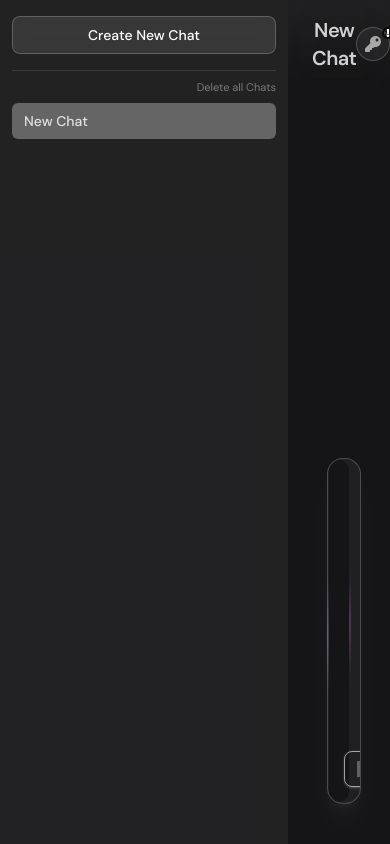
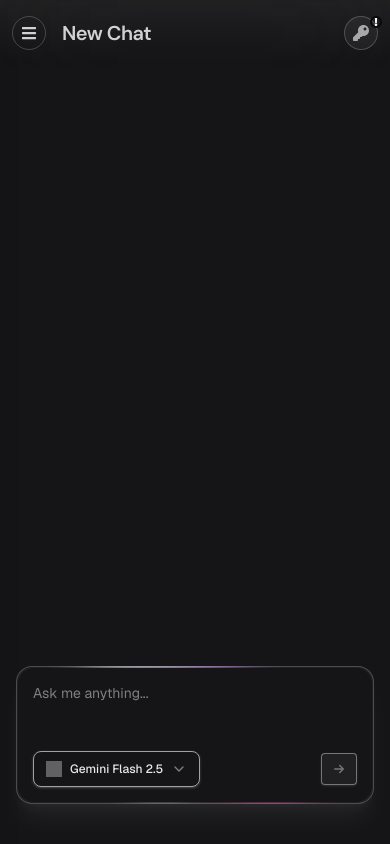
Before and after one commit to hassanhamza930/chatkit0, a Next.js app: page /chat in a window 390 px wide. Built offline with nearby package versions, Linux system fonts and the light colour scheme; grey boxes are pictures that could not be loaded; a web font is replaced by a local one.

Commit message:
Mobile Responsiveness Added

```diff
--- a/app/chat/components/Sidebar.tsx
+++ b/app/chat/components/Sidebar.tsx
@@ -4,6 +4,7 @@ import { Plus } from "lucide-react";
 import { FaPlus, FaPlusSquare, FaRegPlusSquare } from "react-icons/fa";
 import { hideScrollbar } from "@/app/const";
 import { memo, useCallback, useMemo } from "react";
+import { useSidebar, useSidebarStore } from "../hooks/useSidebar";
 
 
 const ChatCard = memo(({ chat, isSelected, onClick }: { chat: ChatInterface, isSelected: boolean, onClick: (chat: ChatInterface) => void }) => {
@@ -11,14 +12,20 @@ const ChatCard = memo(({ chat, isSelected, onClick }: { chat: ChatInterface, isS
     <button
       onClick={() => onClick(chat)}
       className={`flex flex-row justify-start items-center w-full ${isSelected ? "bg-white/30" : "bg-white/5"} rounded-md px-3 py-2  cursor-pointer`}>
-      <h1 className="text-white/80 text-sm font-medium">{chat.name}</h1>
+      <h1 className="text-white/80 text-[11px] md:text-sm font-medium">{chat.name}</h1>
     </button>
   )
 })
 
 const SidebarComponent = () => {
+  const { isOpen, isMobile, toggleSidebar } = useSidebar();
+  const { chats, addChat, clearChats, selectedChat, setSelectedChat } = useChatStore();
 
-  const { chats, addChat, clearChats, selectedChat, setSelectedChat } = useChatStore();
+  const sidebarClasses = `
+    h-full w-72 bg-black/60 flex flex-col justify-start items-center flex-none px-3
+    ${isMobile ? 'fixed top-0 left-0 z-[99] duration-300 ease-in-out backdrop-blur-lg shadow-xl' : ''}
+    ${isMobile && !isOpen ? '-translate-x-full' : ''}
+  `;
 
   const handleCreateNewChat = useCallback(() => {
     addChat({
@@ -29,7 +36,10 @@ const SidebarComponent = () => {
         timeUpdated: new Date()
       }
     });
-  }, [addChat]);
+    if (isMobile) {
+      toggleSidebar();
+    }
+  }, [addChat, isMobile, toggleSidebar]);
 
   const handleClearChats = useCallback(() => {
     if (confirm("Are you sure you want to delete all chats?")) {
@@ -40,7 +50,10 @@ const SidebarComponent = () => {
 
   const handleSelectChat = useCallback((chat: ChatInterface) => {
     setSelectedChat({ chat });
-  }, [setSelectedChat]);
+    if (isMobile) {
+      toggleSidebar();
+    }
+  }, [setSelectedChat, isMobile, toggleSidebar]);
 
   const sortedChats = useMemo(() => {
     return [...chats].sort((a, b) => new Date(b.timeUpdated).getTime() - new Date(a.timeUpdated).getTime());
@@ -48,10 +61,11 @@ const SidebarComponent = () => {
 
 
   return (
-    <div style={{ fontFamily: "DM Sans" }} className="h-full w-72 bg-white/10 flex flex-col justify-start items-center flex-none px-3">
+    <div style={{ fontFamily: "DM Sans" }} className={sidebarClasses}>
+
       <button
         onClick={handleCreateNewChat}
-        className="w-full mt-4 px-4 py-2 bg-white/10 hover:bg-white/20 border border-white/20 hover:border-white/30 rounded-lg text-white font-medium text-sm transition-all duration-200 flex items-center justify-center gap-2 group backdrop-blur-sm cursor-pointer">
+        className="w-full mt-4 px-4 py-2 bg-white/10 hover:bg-white/20 border border-white/20 hover:border-white/30 rounded-lg text-white font-medium text-xs md:text-sm transition-all duration-200 flex items-center justify-center gap-2 group backdrop-blur-sm cursor-pointer">
         Create New Chat
       </button>
 
@@ -77,8 +91,8 @@ const SidebarComponent = () => {
 
         {chats.length == 0 && (
           <div className="flex flex-col justify-start items-center w-full mt-5">
-            <h1 className="text-white/40 text-sm font-normal">No chats yet</h1>
-            <h1 className="text-white/40 text-xs font-normal">Create a new chat to get started</h1>
+            <h1 className="text-white/40 text-xs font-normal">No chats yet</h1>
+            <h1 className="text-white/40 text-[11px] font-normal">Create a new chat to get started</h1>
           </div>
         )}
 
--- /dev/null
+++ b/app/chat/hooks/useSidebar.ts
@@ -0,0 +1,41 @@
+import { useState, useEffect } from "react";
+import { useIsMobile } from "@/hooks/use-mobile";
+import { create } from 'zustand';
+
+interface SidebarState {
+    isOpen: boolean;
+    isMobile: boolean;
+    toggleSidebar: () => void;
+}
+
+export const useSidebarStore = create<SidebarState>((set) => {
+    const isMobile = typeof window !== 'undefined' ? window.innerWidth < 768 : false;
+    return {
+        isOpen: !isMobile,
+        isMobile,
+        toggleSidebar: () => set((state) => ({ isOpen: !state.isOpen })),
+    };
+});
+
+export function useSidebar() {
+    const { isOpen, isMobile, toggleSidebar } = useSidebarStore();
+
+    useEffect(() => {
+        const handleResize = () => {
+            const mobile = window.innerWidth < 768;
+            useSidebarStore.setState({
+                isMobile: mobile,
+                isOpen: !mobile
+            });
+        };
+
+        window.addEventListener('resize', handleResize);
+        return () => window.removeEventListener('resize', handleResize);
+    }, []);
+
+    return {
+        isOpen,
+        toggleSidebar,
+        isMobile
+    };
+}
--- a/app/chat/page.tsx
+++ b/app/chat/page.tsx
@@ -88,7 +88,7 @@ export default function Chat() {
 
             <Sidebar />
 
-            <div className="relative z-0 h-full w-full px-[10%] flex flex-col justify-center items-center bg-white/5 overflow-hidden">
+            <div className="relative z-0 h-full w-full px-4 md:px-[10%] flex flex-col justify-center items-center bg-white/5 overflow-hidden">
                 <Header />
                 <MessagesArea />
                 <div className="h-auto w-full py-10 flex justify-center items-center">
--- a/components/Header/Header.tsx
+++ b/components/Header/Header.tsx
@@ -1,15 +1,17 @@
 'use client'
-import { FaCheck, FaExclamation, FaKey } from "react-icons/fa";
+import { FaCheck, FaExclamation, FaKey, FaBars } from "react-icons/fa";
 import { useInputBoxStore } from "../InputBox/store/inputboxstore";
 import OpenRouterKeyModal from "./components/OpenRouterKeyModal";
 import { useChatStore } from "@/app/chat/store/store";
 import useHeaderLogic from "./logic/useIHeaderLogic";
 import { memo, useCallback } from "react";
+import { useSidebar } from "@/app/chat/hooks/useSidebar";
 
 const HeaderComponent = () => {
     useHeaderLogic();
     const { openrouterKey, setOpenrouterKeyModalOpen } = useInputBoxStore();
     const chatName = useChatStore(state => state.selectedChat?.name);
+    const { toggleSidebar, isMobile } = useSidebar();
 
     const handleOpenModal = useCallback(() => {
         setOpenrouterKeyModalOpen(true);
@@ -17,9 +19,17 @@ const HeaderComponent = () => {
 
     return (
         <>
-            <header className="absolute top-0 right-0 z-50 w-full flex flex-row justify-between items-center px-6 py-4 bg-gradient-to-b from-white/5 to-transparent backdrop-blur-3xl">
+            <header className="absolute top-0 right-0 z-50 w-full flex flex-row justify-between items-center px-3 md:px-6 py-4 bg-gradient-to-b from-white/5 to-transparent backdrop-blur-3xl">
 
-                <div className="flex flex-row justify-start items-center">
+                <div className="flex flex-row justify-start items-center gap-4">
+                    {isMobile && (
+                        <button
+                            onClick={toggleSidebar}
+                            className="p-2 rounded-full border border-white/20 hover:border-white/40 text-white/80 hover:text-white transition-all duration-200"
+                        >
+                            <FaBars className="w-4 h-4" />
+                        </button>
+                    )}
                     <h1 style={{ fontFamily: "DM Sans" }} className="text-xl font-semibold subpixel-antialiased tracking-tight text-center text-white/80">
                         {chatName?.slice(0, 20) + (chatName?.length && chatName?.length > 20 ? "..." : "") || "New Chat"}
                     </h1>
```
